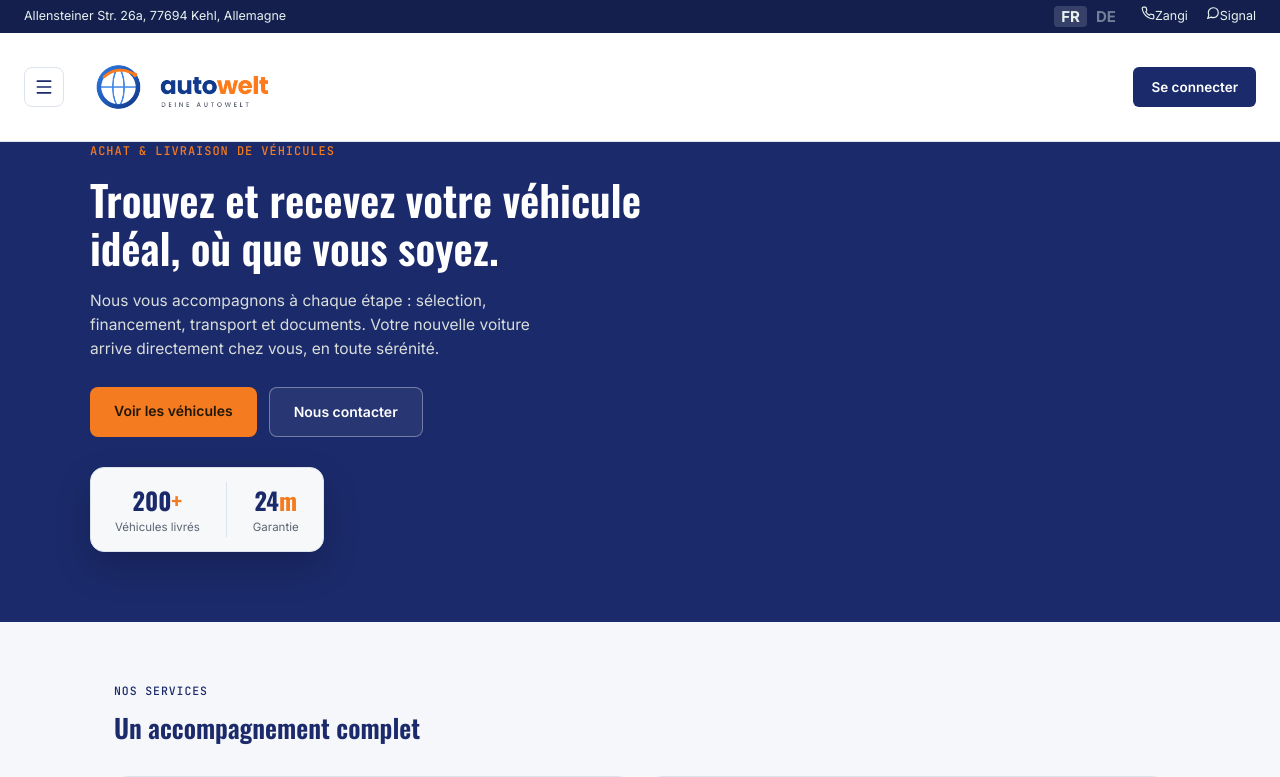
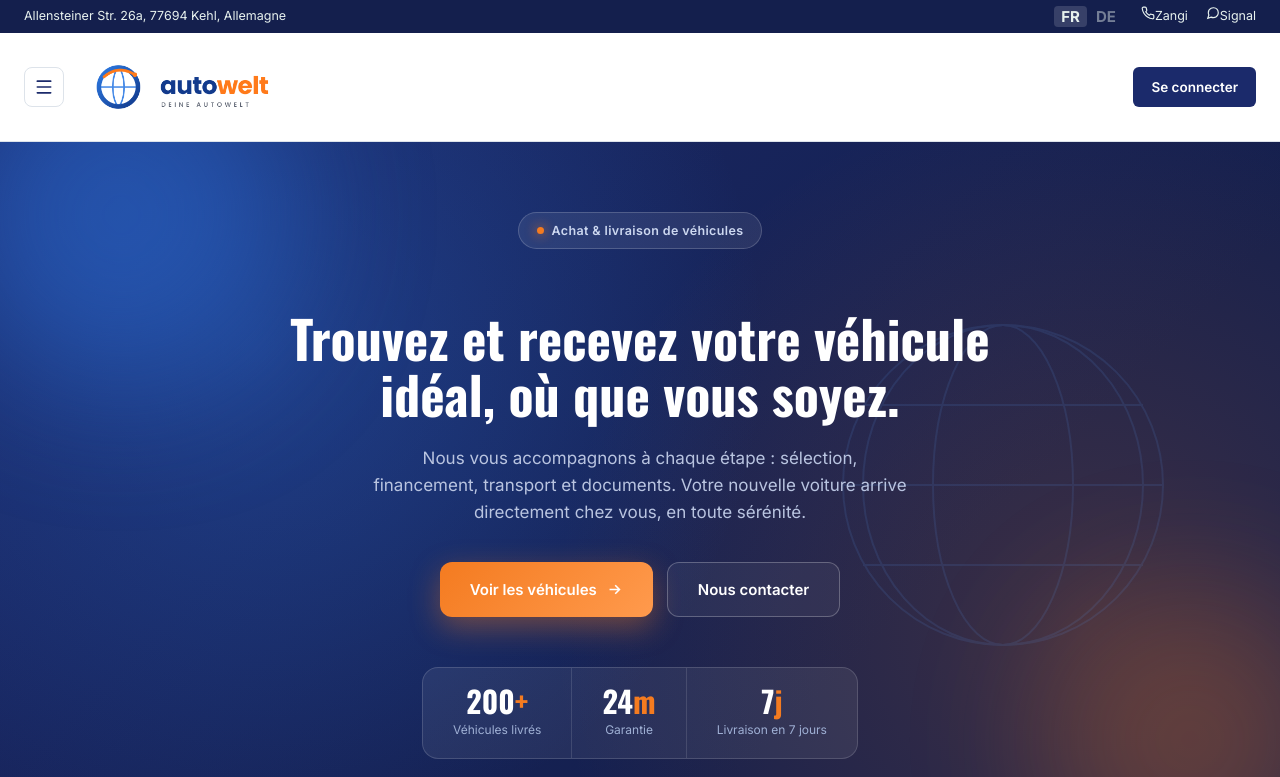
Before and after one commit to Landcar789/Car, a Next.js app: page / in a window 1280 px wide. Shown: the top 777 px of the page. Built offline with nearby package versions, Linux system fonts and the light colour scheme; no server answers; the database is empty.

Commit message:
Nouveau hero anime AutoWelt avec globe

```diff
--- a/app/globals.css
+++ b/app/globals.css
@@ -788,3 +788,110 @@ h2.section-title {
 .confirm-actions .btn-whatsapp {
   border-radius: 11px;
 }
+/* ===== NOUVEAU HERO AUTOWELT v1 ===== */
+.hero-welt {
+  position: relative;
+  min-height: 540px;
+  display: flex;
+  align-items: center;
+  justify-content: center;
+  overflow: hidden;
+  padding: 70px 24px;
+  background:
+    radial-gradient(circle at 20% 30%, rgba(44,111,216,0.35), transparent 45%),
+    radial-gradient(circle at 85% 70%, rgba(244,123,32,0.18), transparent 45%),
+    linear-gradient(135deg, #1b2a6b, #141f4d 70%);
+}
+.hero-welt .glow {
+  position: absolute;
+  border-radius: 50%;
+  filter: blur(70px);
+  opacity: 0.5;
+  animation: weltFloat 8s ease-in-out infinite;
+  z-index: 0;
+}
+.hero-welt .glow1 { width: 340px; height: 340px; background: #2c6fd8; top: -80px; left: -60px; }
+.hero-welt .glow2 { width: 300px; height: 300px; background: #f47b20; bottom: -90px; right: -40px; opacity: 0.25; animation-delay: 2s; }
+@keyframes weltFloat { 0%,100% { transform: translateY(0) translateX(0); } 50% { transform: translateY(-30px) translateX(20px); } }
+.hero-welt .globe-deco {
+  position: absolute;
+  right: 6%;
+  top: 50%;
+  transform: translateY(-50%);
+  width: 400px;
+  height: 400px;
+  opacity: 0.12;
+  animation: weltSpin 40s linear infinite;
+  z-index: 0;
+}
+@keyframes weltSpin { from { transform: translateY(-50%) rotate(0); } to { transform: translateY(-50%) rotate(360deg); } }
+.hero-welt .hero-content { position: relative; z-index: 2; text-align: center; max-width: 720px; }
+.hero-welt .welt-eyebrow {
+  display: inline-flex; align-items: center; gap: 8px;
+  padding: 8px 18px; border-radius: 100px;
+  background: rgba(255,255,255,0.08); border: 1px solid rgba(255,255,255,0.18);
+  color: #cdd8f0; font-size: 12.5px; font-weight: 600; letter-spacing: 0.03em;
+  margin-bottom: 26px;
+  opacity: 0; animation: weltRise 0.7s ease 0.1s forwards;
+}
+.hero-welt .welt-eyebrow .dot { width: 7px; height: 7px; border-radius: 50%; background: #f47b20; box-shadow: 0 0 12px #f47b20; }
+.hero-welt h1 {
+  font-family: 'Oswald', sans-serif; font-weight: 700; font-size: 52px; line-height: 1.08;
+  color: #fff; margin-bottom: 22px;
+  opacity: 0; animation: weltRise 0.7s ease 0.25s forwards;
+}
+.hero-welt h1 .accent { color: #f47b20; }
+.hero-welt .welt-sub {
+  color: #b9c4e0; font-size: 17px; line-height: 1.6; max-width: 540px; margin: 0 auto 36px;
+  opacity: 0; animation: weltRise 0.7s ease 0.4s forwards;
+}
+.hero-welt .welt-actions {
+  display: flex; gap: 14px; justify-content: center; flex-wrap: wrap; margin-bottom: 50px;
+  opacity: 0; animation: weltRise 0.7s ease 0.55s forwards;
+}
+.hero-welt .welt-btn-primary {
+  padding: 15px 30px; border: none; border-radius: 12px;
+  background: linear-gradient(135deg, #f47b20, #ff9a4d); color: #fff;
+  font-size: 15px; font-weight: 600; cursor: pointer; text-decoration: none;
+  display: inline-flex; align-items: center; gap: 9px;
+  box-shadow: 0 10px 30px rgba(244,123,32,0.4); transition: transform 0.25s, box-shadow 0.25s;
+}
+.hero-welt .welt-btn-primary:hover { transform: translateY(-3px); box-shadow: 0 16px 40px rgba(244,123,32,0.55); }
+.hero-welt .welt-btn-ghost {
+  padding: 15px 30px; border: 1px solid rgba(255,255,255,0.25); border-radius: 12px;
+  background: rgba(255,255,255,0.05); color: #fff; font-size: 15px; font-weight: 600;
+  cursor: pointer; text-decoration: none; transition: all 0.25s;
+}
+.hero-welt .welt-btn-ghost:hover { background: rgba(255,255,255,0.12); border-color: rgba(255,255,255,0.5); }
+.hero-welt .welt-stats {
+  display: inline-flex; background: rgba(255,255,255,0.07);
+  border: 1px solid rgba(255,255,255,0.15); border-radius: 16px; overflow: hidden;
+  opacity: 0; animation: weltRise 0.7s ease 0.7s forwards;
+}
+.hero-welt .welt-stat { padding: 18px 30px; text-align: center; }
+.hero-welt .welt-stat:not(:last-child) { border-right: 1px solid rgba(255,255,255,0.12); }
+.hero-welt .welt-stat .n { font-family: 'Oswald', sans-serif; font-weight: 700; font-size: 30px; color: #fff; line-height: 1; }
+.hero-welt .welt-stat .n span { color: #f47b20; }
+.hero-welt .welt-stat .l { font-size: 12px; color: #9fb0d4; margin-top: 5px; }
+@keyframes weltRise { from { opacity: 0; transform: translateY(28px); } to { opacity: 1; transform: translateY(0); } }
+@media (max-width: 640px) {
+  .hero-welt h1 { font-size: 36px; }
+  .hero-welt .welt-sub { font-size: 15px; }
+  .hero-welt .welt-stat { padding: 14px 18px; }
+  .hero-welt .welt-stat .n { font-size: 23px; }
+  .hero-welt .globe-deco {
+    display: block;
+    right: auto;
+    left: 50%;
+    top: 50%;
+    width: 300px;
+    height: 300px;
+    transform: translate(-50%, -50%);
+    opacity: 0.08;
+    animation: weltSpinMobile 40s linear infinite;
+  }
+  @keyframes weltSpinMobile {
+    from { transform: translate(-50%, -50%) rotate(0); }
+    to { transform: translate(-50%, -50%) rotate(360deg); }
+  }
+}
--- a/app/page.tsx
+++ b/app/page.tsx
@@ -44,51 +44,41 @@ export default function AccueilPage() {
       <Header />
 
       {/* HERO */}
-      <div
-        style={{
-          position: 'relative',
-          minHeight: 480,
-          display: 'flex',
-          alignItems: 'flex-end',
-          padding: '0 24px 70px',
-          background: 'var(--petrol)',
-        }}
-      >
-        <div style={{ maxWidth: 1100, margin: '0 auto', width: '100%' }}>
-          <div style={{ maxWidth: 560 }}>
-            <div className="fade-up d1" style={{ fontFamily: 'JetBrains Mono, monospace', fontSize: 12, textTransform: 'uppercase', letterSpacing: '0.08em', color: 'var(--gold)', marginBottom: 14 }}>
-              {t.home.eyebrow}
-            </div>
-            <h1 className="fade-up d2" style={{ fontFamily: 'Oswald, sans-serif', fontSize: 42, fontWeight: 600, lineHeight: 1.15, margin: '0 0 18px', color: '#fff' }}>
-              {t.home.title}
-            </h1>
-            <p className="fade-up d3" style={{ color: '#d9dedb', fontSize: 15.5, margin: '0 0 26px', maxWidth: 460 }}>
-              {t.home.subtitle}
-            </p>
-            <div className="fade-up d4" style={{ display: 'flex', gap: 12, flexWrap: 'wrap', marginBottom: 30 }}>
-              <a href="/marketplace" style={{ background: 'var(--gold)', color: '#211705', border: 'none', padding: '13px 24px', borderRadius: 8, fontWeight: 600, fontSize: 14, cursor: 'pointer', textDecoration: 'none' }}>
-                {t.home.seeVehicles}
-              </a>
-              <a href="/faq" style={{ background: 'rgba(255,255,255,0.06)', color: '#fff', border: '1px solid rgba(255,255,255,0.35)', padding: '13px 24px', borderRadius: 8, fontWeight: 600, fontSize: 14, cursor: 'pointer', textDecoration: 'none' }}>
-                {t.home.contactUs}
-              </a>
-            </div>
+      <div className="hero-welt">
+        <div className="glow glow1"></div>
+        <div className="glow glow2"></div>
 
-            {/* Carte stats flottante */}
-            <div className="fade-up d4" style={{ display: 'inline-flex', gap: 26, background: 'rgba(255,255,255,0.97)', border: '1px solid var(--line)', borderRadius: 14, padding: '14px 24px', boxShadow: '0 16px 36px rgba(0,0,0,0.2)' }}>
-              <div style={{ textAlign: 'center' }}>
-                <div style={{ fontFamily: 'Oswald, sans-serif', fontWeight: 700, fontSize: 24, color: 'var(--text)' }}>200<span style={{ color: 'var(--gold)' }}>+</span></div>
-                <div style={{ fontSize: 11.5, color: 'var(--text-dim)' }}>{t.home.statVehicles}</div>
-              </div>
-              <div style={{ width: 1, background: 'var(--line)' }}></div>
-              <div style={{ textAlign: 'center' }}>
-                <div style={{ fontFamily: 'Oswald, sans-serif', fontWeight: 700, fontSize: 24, color: 'var(--text)' }}>24<span style={{ color: 'var(--gold)' }}>m</span></div>
-                <div style={{ fontSize: 11.5, color: 'var(--text-dim)' }}>{t.home.statWarranty}</div>
-              </div>
-            </div>
+        <div className="globe-deco">
+          <svg viewBox="0 0 200 200" fill="none" stroke="#5b9bf0" strokeWidth="1">
+            <circle cx="100" cy="100" r="80" />
+            <ellipse cx="100" cy="100" rx="35" ry="80" />
+            <ellipse cx="100" cy="100" rx="70" ry="80" />
+            <line x1="20" y1="100" x2="180" y2="100" />
+            <line x1="30" y1="60" x2="170" y2="60" />
+            <line x1="30" y1="140" x2="170" y2="140" />
+          </svg>
+        </div>
+
+        <div className="hero-content">
+          <div className="welt-eyebrow"><span className="dot"></span>{t.home.eyebrow}</div>
+          <h1>{t.home.title}</h1>
+          <p className="welt-sub">{t.home.subtitle}</p>
+          <div className="welt-actions">
+            <a href="/marketplace" className="welt-btn-primary">
+              {t.home.seeVehicles}
+              <svg width="17" height="17" viewBox="0 0 24 24" fill="none" stroke="currentColor" strokeWidth="2.2"><path d="M5 12h14M13 6l6 6-6 6" /></svg>
+            </a>
+            <a href="/faq" className="welt-btn-ghost">{t.home.contactUs}</a>
+          </div>
+          <div className="welt-stats">
+            <div className="welt-stat"><div className="n">200<span>+</span></div><div className="l">{t.home.statVehicles}</div></div>
+            <div className="welt-stat"><div className="n">24<span>m</span></div><div className="l">{t.home.statWarranty}</div></div>
+            <div className="welt-stat"><div className="n">7<span>j</span></div><div className="l">{t.home.heroBadge}</div></div>
           </div>
         </div>
       </div>
+
+      {/* SERVICES */}
 
       {/* SERVICES */}
       <div style={{ maxWidth: 1100, margin: '0 auto', padding: '60px 24px 40px' }}>
```
